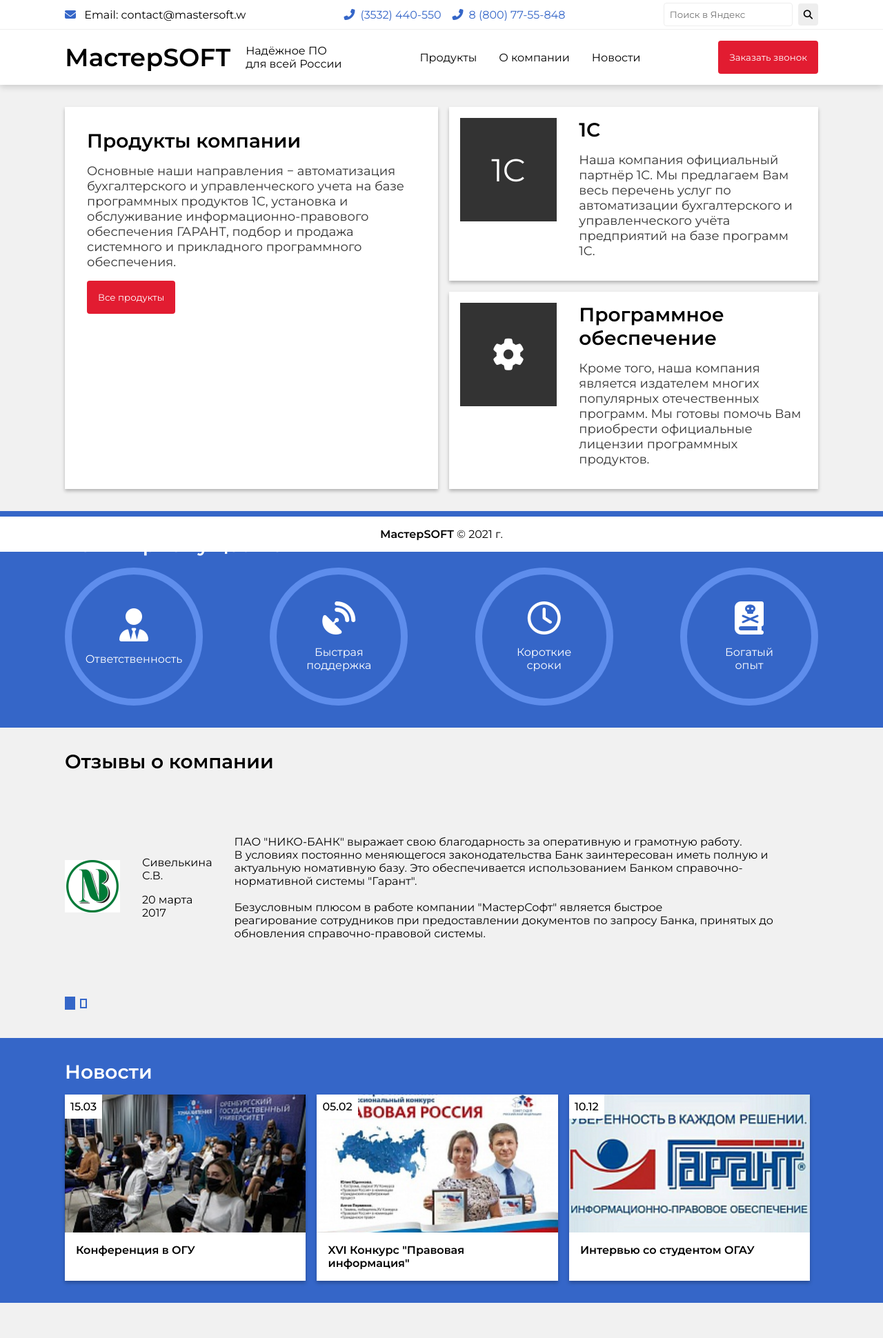
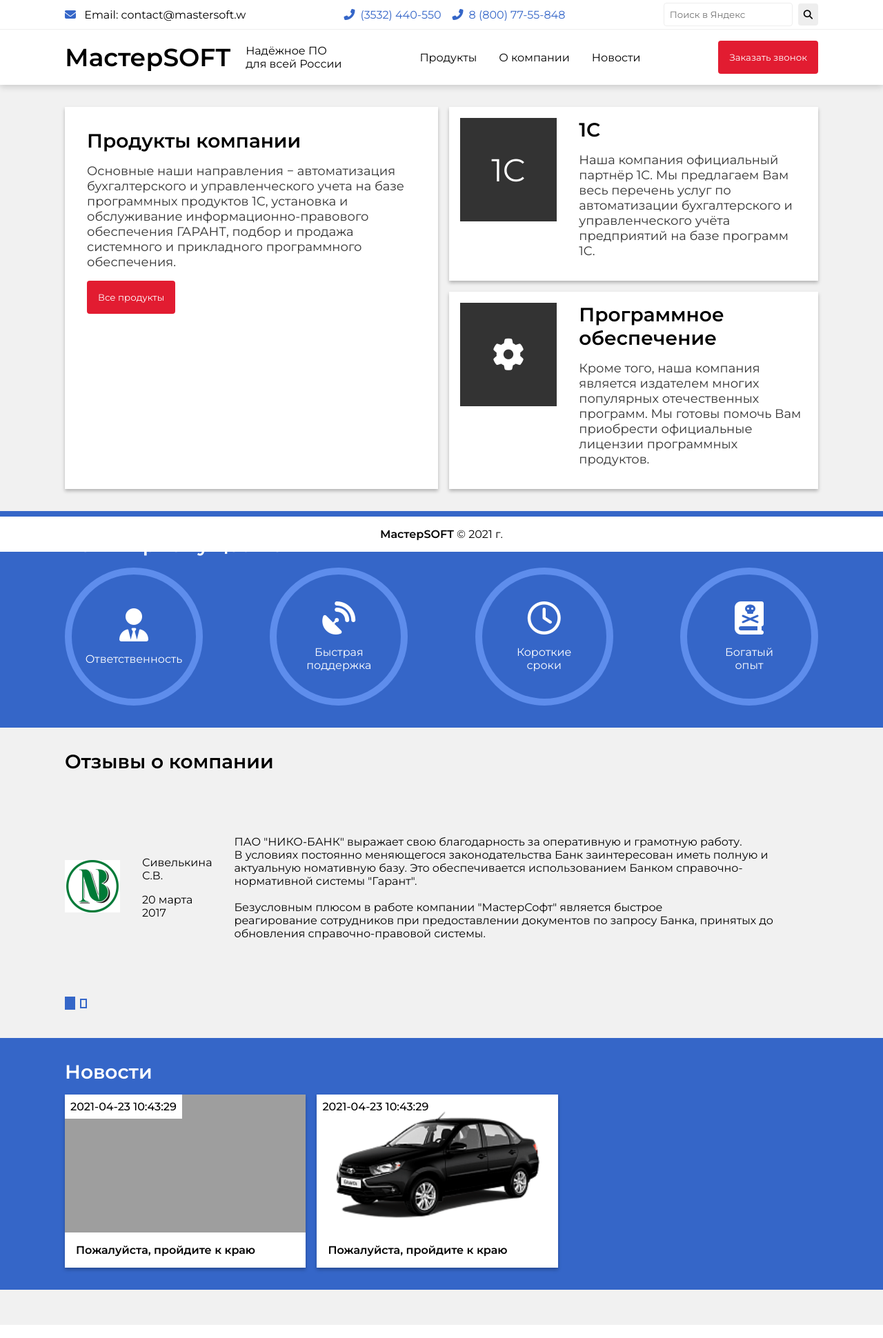
Before and after one commit to tipakoder/mastersoft, a PHP site: page / in a window 1280 px wide. Shown: the whole page at 69% size. Run offline with PHP 8.4, Linux system fonts and the light colour scheme; data comes from the database, SQL or seed files in the repository; data that the repository does not hold is empty; some libraries are stand-ins or nearby versions; grey boxes are pictures that could not be loaded.

Commit message:
Finaly fix

```diff
--- a/php/utils.php
+++ b/php/utils.php
@@ -32,7 +32,8 @@
         "SYS_PAGE" => $view,
         "AUTH" => ($level_access < 2) ? true : false,
         "SYS_LEVELACCESS" => $level_access,
-        "PRODUCTS" => dbQuery("SELECT * FROM products")
+        "PRODUCTS" => dbQuery("SELECT * FROM products"),
+        "HOT_NEWS" => dbQuery("SELECT * FROM news ORDER BY id DESC LIMIT 3")
     ], $params);
 
     extract($extract);
--- a/view/home.php
+++ b/view/home.php
@@ -8,13 +8,13 @@
 
         <div class="block list">
             <?php foreach($PRODUCTS as $product): ?>
-                <div class="item">
+                <a class="item" href="/products/<?=$product['code_name']?>/">
                     <div class="image"><?=$product['icon']?></div>
                     <div class="content">
                         <h3 class="title"><?=$product['display_name']?></h3>
                         <p class="text"><?=$product['text']?></p>
                     </div>
-                </div>
+                </a>
             <?php endforeach; ?>
         </div>
     </div>
--- a/view/template.php
+++ b/view/template.php
@@ -145,34 +145,24 @@
             </div>
         </section>
 
+        <?php if($HOT_NEWS != null): ?>
         <section id="news" class="background">
             <div class="container">
                 <div class="section-title">Новости</div>
                 <div class="content">
-                    <article class="item">
-                        <div class="image" style="background-image: url('/view/res/img/news/1.jpg');">
-                            <div class="overlay">15.03</div>
+                    <?php foreach($HOT_NEWS as $news): ?>
+                    <a class="item" href="/news/<?=$news['id']?>/">
+                        <div class="image" style="background-image: url('<?=$news['image']?>');">
+                            <div class="overlay"><?=$news['date']?></div>
                         </div>
-                        <div class="title">Конференция в ОГУ</div>
-                    </article>
-
-                    <article class="item">
-                        <div class="image" style="background-image: url('/view/res/img/news/2.jpg');">
-                            <div class="overlay">05.02</div>
-                        </div>
-                        <div class="title">XVI Конкурс "Правовая информация"</div>
-                    </article>
-
-                    <article class="item">
-                        <div class="image" style="background-image: url('/view/res/img/news/3.png');">
-                            <div class="overlay">10.12</div>
-                        </div>
-                        <div class="title">Интервью со студентом ОГАУ</div>
-                    </article>
+                        <div class="title"><?=$news['title']?></div>
+                    </a>
+                    <?php endforeach;?>
                 </div>
             </div>
         </section>
-        <?php endif; ?>
+        <?php endif;
+        endif; ?>
     </main>
 
     <footer id="footer-wrapper">
```
